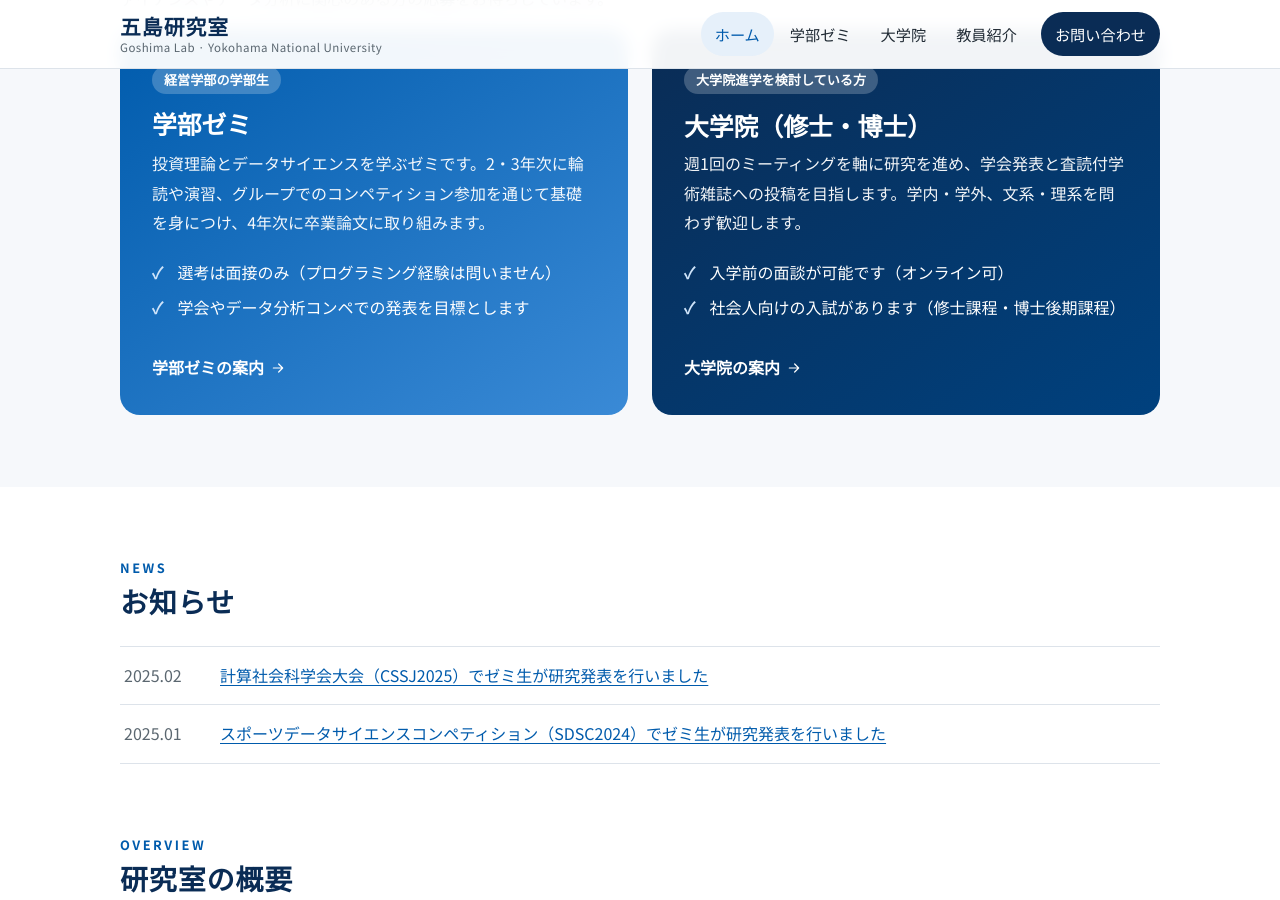
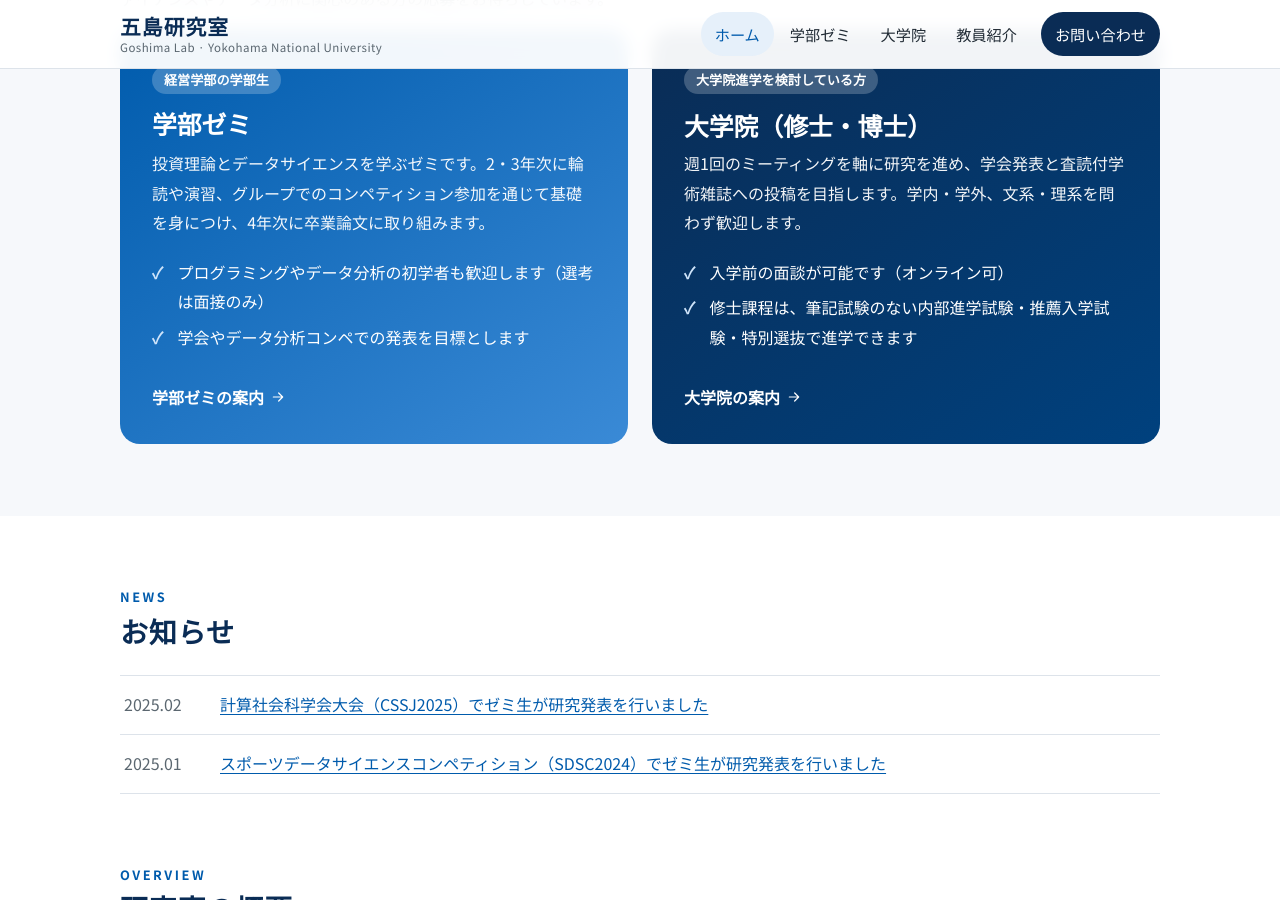
Before and after one commit to goshimalab/goshimalab-ynu-site, a Jekyll site: the page built from index.md, in a window 1280 px wide and 900 px high, scrolled down 1461 px. Built offline with Jekyll 4.4.1, drawn with Linux system fonts in a browser that asks for light colours.

Commit message:
Mention internal/recommendation routes on home and welcome beginners
Co-Authored-By: Claude Opus 5.5 <noreply@anthropic.com>

```diff
--- a/index.md
+++ b/index.md
@@ -45,7 +45,7 @@ has_contact: true
       <h3>学部ゼミ</h3>
       <p>投資理論とデータサイエンスを学ぶゼミです。2・3年次に輪読や演習、グループでのコンペティション参加を通じて基礎を身につけ、4年次に卒業論文に取り組みます。</p>
       <ul>
-        <li>選考は面接のみ（プログラミング経験は問いません）</li>
+        <li>プログラミングやデータ分析の初学者も歓迎します（選考は面接のみ）</li>
         <li>学会やデータ分析コンペでの発表を目標とします</li>
       </ul>
       <span class="path-more">学部ゼミの案内 {% include icon.html name="arrow" %}</span>
@@ -56,7 +56,7 @@ has_contact: true
       <p>週1回のミーティングを軸に研究を進め、学会発表と査読付学術雑誌への投稿を目指します。学内・学外、文系・理系を問わず歓迎します。</p>
       <ul>
         <li>入学前の面談が可能です（オンライン可）</li>
-        <li>社会人向けの入試があります（修士課程・博士後期課程）</li>
+        <li>修士課程は、筆記試験のない内部進学試験・推薦入学試験・特別選抜で進学できます</li>
       </ul>
       <span class="path-more">大学院の案内 {% include icon.html name="arrow" %}</span>
     </a>
```
Also changed, not shown: seminar.md (+1 -1 lines).
